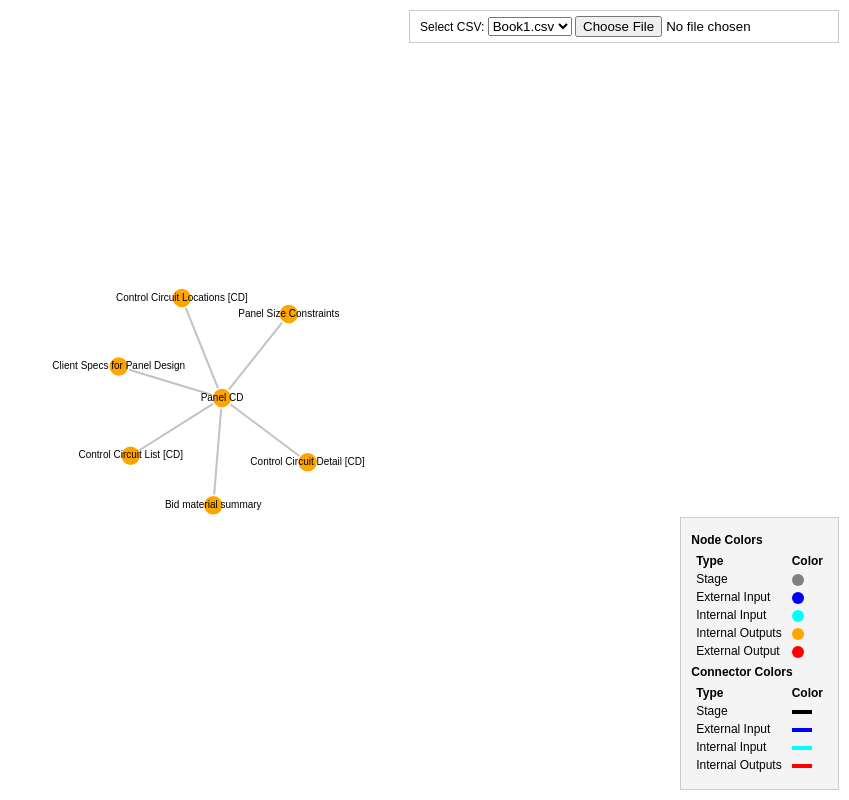
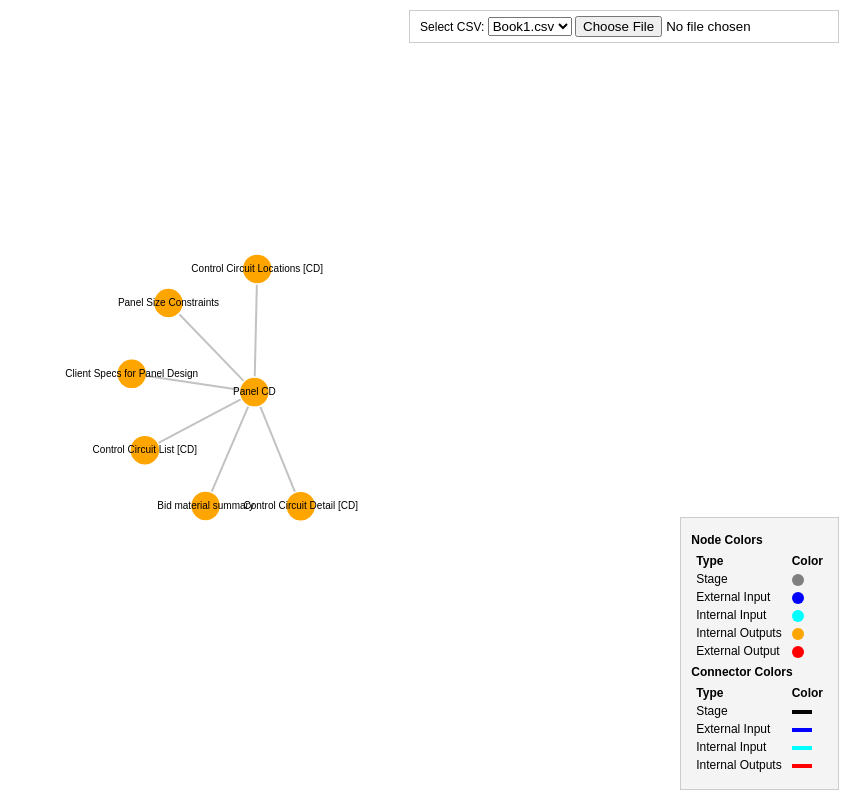
Before and after one commit to markbrauning/XMB-Apps, a plain HTML site: page Node_App/main.html in a window 1280 px wide. Shown: the whole page, without its empty margins (431-1280 px from the left). Drawn offline with nearby package versions, Linux system fonts and the light colour scheme.

Commit message:
Update main.html

```diff
--- a/Node_App/main.html
+++ b/Node_App/main.html
@@ -173,14 +173,14 @@
       .attr("width", width)
       .attr("height", height);
 
-    const COLLAPSED_DISTANCE = 10;
+    const COLLAPSED_DISTANCE = 5;
 
     // Group for all visualization elements (for zooming/panning)
     const svgGroup = svg.append("g").attr("class", "everything");
 
     // Define zoom behavior (scale between 50% and 500%)
     const zoom = d3.zoom()
-      .scaleExtent([0.5, 5])
+      .scaleExtent([0.1, 5])
       .on("zoom", (event) => {
         svgGroup.attr("transform", event.transform);
       });
@@ -217,7 +217,7 @@
           nodesMap[d.TAG] = {
             id: d.TAG,
             color: d["NODE COLOR"] || "orange",
-            size: d["NODE SIZE"] ? +d["NODE SIZE"] : 10,
+            size: d["NODE SIZE"] ? +d["NODE SIZE"] : 15,
             collapsed: false,
             hidden: false
           };
@@ -227,7 +227,7 @@
           nodesMap[d.SOURCE] = {
             id: d.SOURCE,
             color: "lightblue",
-            size: 10,
+            size: 15,
             collapsed: false,
             hidden: false
           };
@@ -240,7 +240,7 @@
             connection: d["CONNECTION COLOR"] || "#999",
             text: d["CONNECTOR TEXT"] || "",
             collapsed: false,
-            distance: 100
+            distance: 120
           });
         }
       });
@@ -250,7 +250,7 @@
       // Create force simulation
       const simulation = d3.forceSimulation(nodes)
         .force("link", d3.forceLink(links).id(d => d.id).distance(l => l.collapsed ? COLLAPSED_DISTANCE : l.distance))
-        .force("charge", d3.forceManyBody().strength(-200))
+        .force("charge", d3.forceManyBody().strength(-100))
         .force("center", d3.forceCenter(width / 2, height / 2));
 
       // Add links
```
